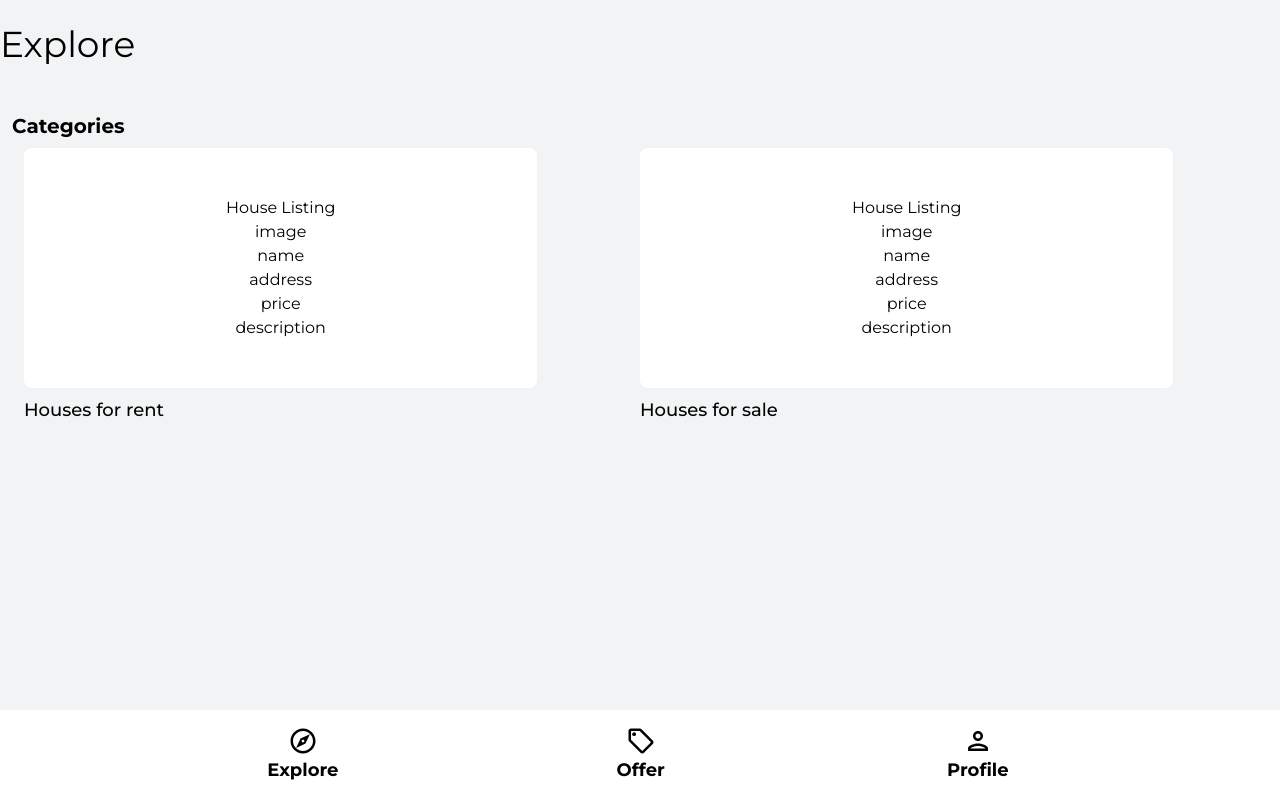
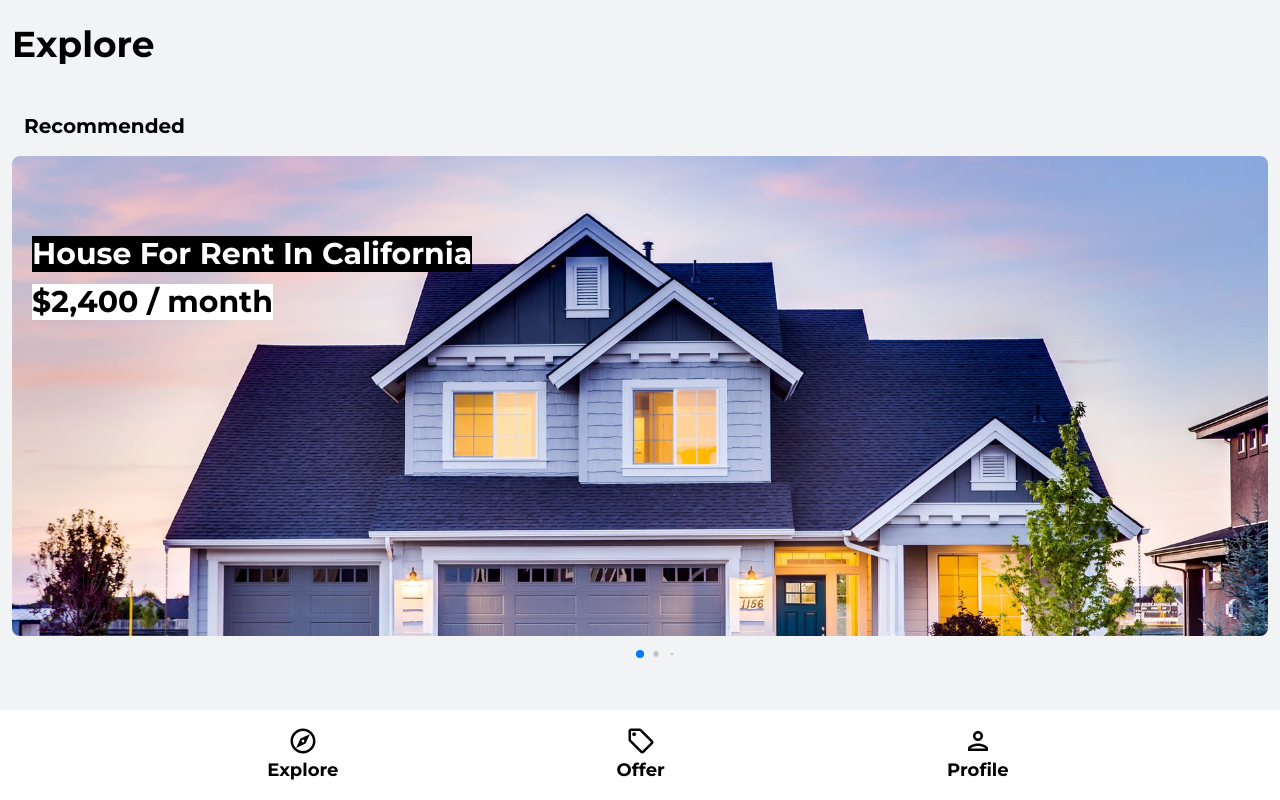
Before and after one commit to Yosabba/house-marketplace, a Next.js app: page /explore in a window 1280 px wide. Shown: the top 800 px of the page. Built offline with nearby package versions, Linux system fonts and the light colour scheme.

Commit message:
:sparkles: added explore page with recommendations

```diff
--- a/pages/explore.js
+++ b/pages/explore.js
@@ -2,10 +2,14 @@ import Head from "next/head";
 import Nav from "../components/Nav";
 import Image from "next/image";
 import HouseListing from "../components/houseListings";
+import { Swiper, SwiperSlide } from "swiper/react";
+import "swiper/css";
+import "swiper/css/pagination";
+import { Pagination } from "swiper";
 
 export default function Explore() {
   return (
-    <main className="mb-28 mt-6">
+    <main className="mb-52 mt-6 mx-3">
       <Head>
         <title>Explore Page</title>
         <meta name="description" content="Generated by create next app" />
@@ -14,20 +18,70 @@ export default function Explore() {
 
       <Nav />
 
-      <h1 className="text-4xl mb-12">Explore</h1>
-      <h2 className="font-bold ml-3 text-xl mb-2">Categories</h2>
-      <section className=" grid grid-cols-auto-fit">
+      <h1 className="text-4xl mb-12 font-bold">Explore</h1>
+
+      <h3 className="font-bold ml-3 text-xl mt-12 mb-4">Recommended</h3>
+
+      <Swiper
+        pagination={{
+          dynamicBullets: true,
+          clickable: true,
+        }}
+        modules={[Pagination]}
+        className="mySwiper"
+      >
+        <SwiperSlide>
+          <div className="w-full mx-auto text-center min-h-[30rem] rounded-lg mb-8 bg-[url('/house-images/exterior_1.jpeg')] bg-cover bg-no-repeat bg-center">
+            <div className="w-full h-full flex flex-col items-start py-20">
+              <h3 className="text-3xl font-bold bg-black ml-5">
+                <span className="text-white">House For Rent In California</span>
+              </h3>
+              <h3 className=" text-3xl font-bold bg-white ml-5 mt-3 ">
+                <span className="text-black">$2,400 / month</span>
+              </h3>
+            </div>
+          </div>
+        </SwiperSlide>
+
+        <SwiperSlide>
+          <div className="w-full mx-auto text-center min-h-[30rem] rounded-lg mb-8 bg-[url('/house-images/exterior_2.jpeg')] bg-cover bg-no-repeat bg-center">
+            <div className="w-full h-full flex flex-col items-start py-20">
+              <h3 className="text-3xl font-bold bg-black ml-5">
+                <span className="text-white">House For Rent In Texas</span>
+              </h3>
+              <h3 className=" text-3xl font-bold bg-white ml-5 mt-3 ">
+                <span className="text-black">$1,100 / month</span>
+              </h3>
+            </div>
+          </div>
+        </SwiperSlide>
+
+        <SwiperSlide>
+          <div className="w-full mx-auto text-center min-h-[30rem] rounded-lg mb-8 bg-[url('/house-images/exterior_3.jpeg')] bg-cover bg-no-repeat bg-center">
+            <div className="w-full h-full flex flex-col items-start py-20">
+              <h3 className="text-3xl font-bold bg-black ml-5">
+                <span className="text-white">House For Rent In Florida</span>
+              </h3>
+              <h3 className=" text-3xl font-bold bg-white ml-5 mt-3 ">
+                <span className="text-black">$1,600 / month</span>
+              </h3>
+            </div>
+          </div>
+        </SwiperSlide>
+      </Swiper>
+
+      <h2 className="font-bold ml-3 text-xl mt-20 mb-8">Categories</h2>
+      <section className=" flex flex-row justify-around">
         {/* first house */}
-        <div className="flex flex-col items-start ml-6">
+        <div className="flex flex-col">
           <HouseListing />
           <h3 className="mt-2 text-lg font-medium">Houses for rent</h3>
         </div>
         {/* second house */}
-        <div className="flex flex-col items-start">
+        <div className="flex flex-col">
           <HouseListing />
           <h3 className="mt-2 text-lg font-medium">Houses for sale</h3>
         </div>
-
       </section>
     </main>
   );
```
